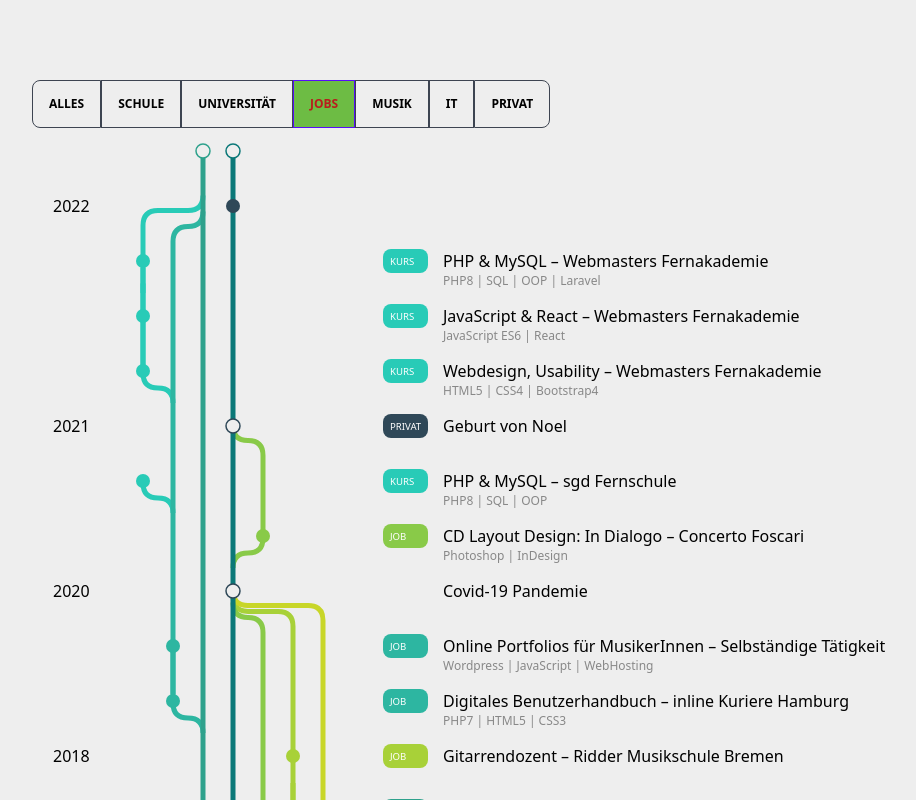
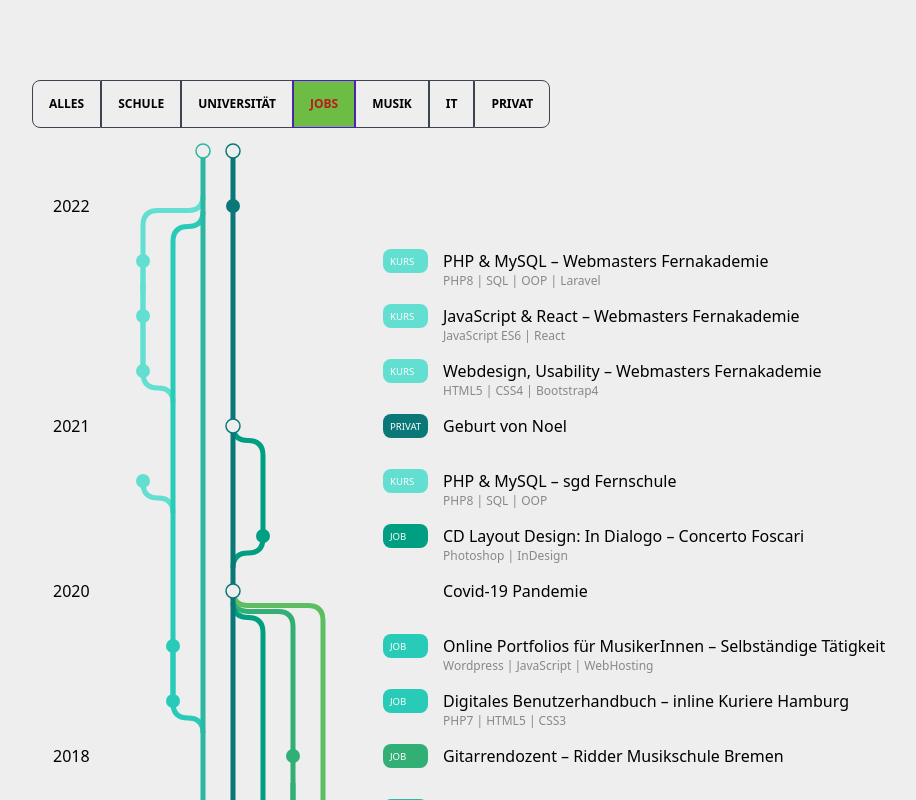
Before and after one commit to gabjuh/webdev-portfolio, a React (Vite) app: page / in a window 1280 px wide. Shown: the part 920-1720 px from the top of the page, without its empty margins (7-923 px from the left). Built offline with nearby package versions, Linux system fonts and the light colour scheme.

Commit message:
import categories

```diff
--- a/src/components/CvTree.tsx
+++ b/src/components/CvTree.tsx
@@ -4,8 +4,9 @@ import Timeline from './Timeline';
 import Point from './Point';
 import Buttons from './Buttons';
 import { Year, Text } from './Text';
-import raw from '../cv_gj2.json';
-import raw_test from '../cv_test.json';
+import raw_data from '../cv_gj2.json';
+import raw_data_test from '../cv_test.json';
+import raw_categories from '../categories.json';
 import themes from '../themes.json';
 import { ITree, IGeneral, IItem, IPoint, IContent, ITimeline } from '../interfaces/Tree';
 
@@ -18,14 +19,20 @@ interface IFilter {
   filter?: 'all' | 'school' | 'university' | 'job' | 'music' | 'it' | 'private';
 }
 
+interface ICategories {
+  label: string;
+  value: string;
+}
+
 const CvTree: React.FC<ICvTree> = ({
   bgColor,
   textColor
 }) => {
 
-  const data = raw as ITree;
+  const data = raw_data as ITree;
+  const categories = raw_categories as ICategories[];
 
-  const theme = themes[1];
+  const theme = themes[2];
 
   const general: IGeneral = data.general;
   const point: IPoint = data.point;
@@ -102,8 +109,6 @@ const CvTree: React.FC<ICvTree> = ({
 
   const getColor = (item: IItem, filter?: IFilter) => {
 
-    // console.log(item.content?.label, filter)
-
     if (filter && filter !== item.content.label) {
       return '#ccc';
     }
@@ -136,7 +141,9 @@ const CvTree: React.FC<ICvTree> = ({
         }}
       >
         <div className="mx-auto">
-          <Buttons />
+          <Buttons
+          // categories={categories}
+          />
         </div>
         <svg
           height={svgHeight}
```
